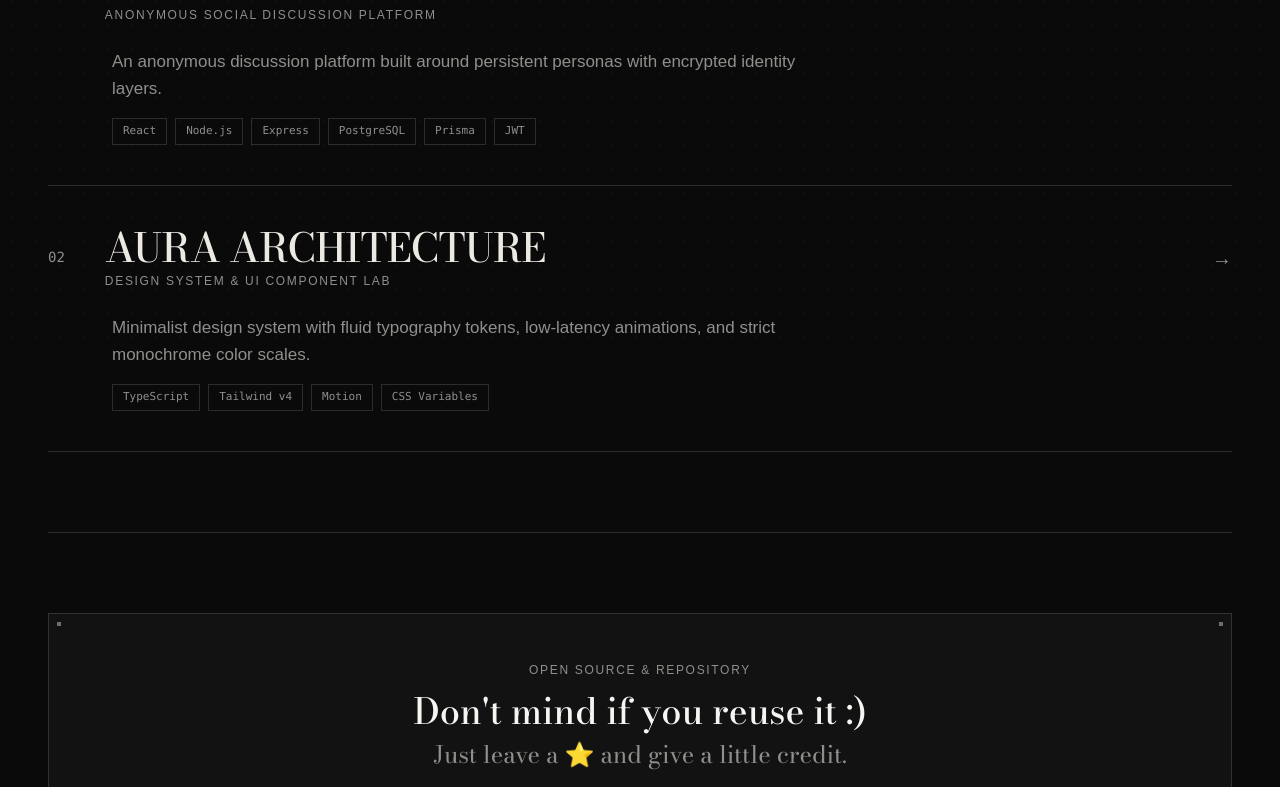
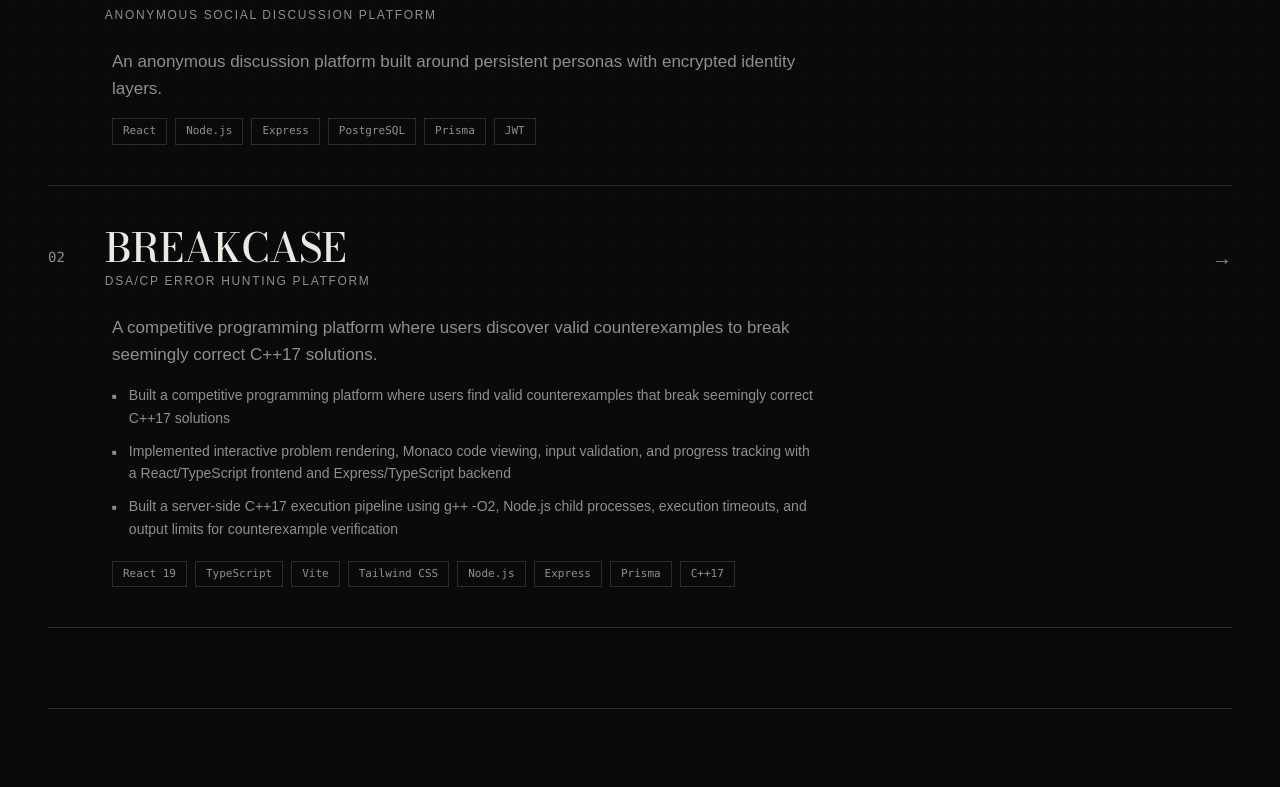
Before and after one commit to meh-akshaya/portfolio, a Next.js app: page /projects in a window 1280 px wide. Shown: the part 443-1230 px from the top of the page. Built offline with nearby package versions, Linux system fonts and the light colour scheme; a web font is replaced by a local one.

Commit message:
add BreakCase to projects

```diff
--- a/components/intro/IntroSequence.tsx
+++ b/components/intro/IntroSequence.tsx
@@ -14,8 +14,8 @@ const SESSION_KEY = "akshaya-intro-seen";
 
 interface IntroSequenceProps {
   children:
-    | React.ReactNode
-    | ((props: { onReplayIntro: () => void }) => React.ReactNode);
+  | React.ReactNode
+  | ((props: { onReplayIntro: () => void }) => React.ReactNode);
 }
 
 export function IntroSequence({ children }: IntroSequenceProps) {
--- a/components/portfolio/Projects.tsx
+++ b/components/portfolio/Projects.tsx
@@ -6,7 +6,8 @@ interface Project {
   number: string;
   title: string;
   category: string;
-  description: string;
+  description?: string;
+  bullets?: string[];
   tags: string[];
   liveUrl: string;
   githubUrl: string;
@@ -25,11 +26,25 @@ const PROJECTS_DATA: Project[] = [
   },
   {
     number: "02",
-    title: "AURA ARCHITECTURE",
-    category: "Design System & UI Component Lab",
+    title: "BREAKCASE",
+    category: "DSA/CP Error Hunting Platform",
     description:
-      "Minimalist design system with fluid typography tokens, low-latency animations, and strict monochrome color scales.",
-    tags: ["TypeScript", "Tailwind v4", "Motion", "CSS Variables"],
+      "A competitive programming platform where users discover valid counterexamples to break seemingly correct C++17 solutions.",
+    bullets: [
+      "Built a competitive programming platform where users find valid counterexamples that break seemingly correct C++17 solutions",
+      "Implemented interactive problem rendering, Monaco code viewing, input validation, and progress tracking with a React/TypeScript frontend and Express/TypeScript backend",
+      "Built a server-side C++17 execution pipeline using g++ -O2, Node.js child processes, execution timeouts, and output limits for counterexample verification",
+    ],
+    tags: [
+      "React 19",
+      "TypeScript",
+      "Vite",
+      "Tailwind CSS",
+      "Node.js",
+      "Express",
+      "Prisma",
+      "C++17",
+    ],
     liveUrl: "#",
     githubUrl: "#",
   },
@@ -89,9 +104,27 @@ export function Projects() {
 
             {/* Description & Tech Tags */}
             <div className="mt-6 pl-0 sm:pl-16 max-w-3xl">
-              <p className="text-body text-[color:var(--color-muted-on-black)] group-hover:text-[color:var(--color-white-soft)] transition-colors leading-relaxed">
-                {project.description}
-              </p>
+              {project.description && (
+                <p className="text-body text-[color:var(--color-muted-on-black)] group-hover:text-[color:var(--color-white-soft)] transition-colors leading-relaxed mb-4">
+                  {project.description}
+                </p>
+              )}
+
+              {project.bullets && project.bullets.length > 0 && (
+                <ul className="space-y-2.5 mb-5">
+                  {project.bullets.map((bullet, idx) => (
+                    <li
+                      key={idx}
+                      className="flex items-start gap-3 text-sm text-[color:var(--color-muted-on-black)] group-hover:text-[color:var(--color-white-soft)] transition-colors leading-relaxed"
+                    >
+                      <span className="text-[color:var(--color-muted-on-black)] group-hover:text-white transition-colors select-none mt-1.5 text-[8px]">
+                        ■
+                      </span>
+                      <span>{bullet}</span>
+                    </li>
+                  ))}
+                </ul>
+              )}
 
               {/* Tech Stack Pills */}
               <div className="mt-4 flex flex-wrap items-center gap-2">
```
